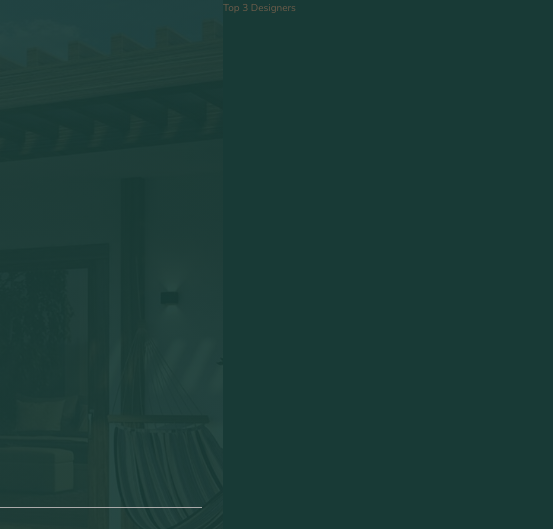
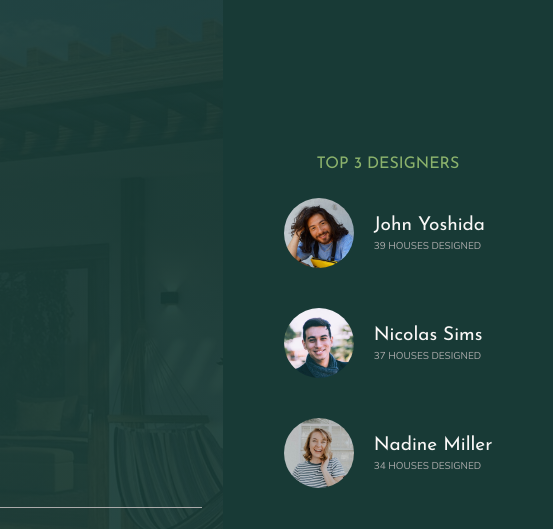
Before and after one commit to MareikeHeuer/1-home-css-grids, a website: page index.html in a window 1280 px wide. Shown: the top 529 px of the page, 727-1280 px from the left. Drawn offline with nearby package versions, Linux system fonts and the light colour scheme.

Commit message:
header designers part complete

```diff
--- a/index.html
+++ b/index.html
@@ -33,7 +33,28 @@
       </div>
     </header>
 
-    <div class="designers">Top 3 Designers</div>
+    <div class="designers">
+      <h3 class="heading-3">Top 3 Designers</h3>
+      <div class="designers__list">
+        <img src="img/designer-1.jpg" alt="Designer 1" class="designers__img">
+        <div class="designers__deatails">
+          <h4 class="heading-4 heading-4--light">John Yoshida</h4>
+          <p class="designers__designed">39 houses designed</p>
+        </div>
+
+          <img src="img/designer-2.jpg" alt="Designer 2" class="designers__img">
+        <div class="designers__deatails">
+          <h4 class="heading-4 heading-4--light">Nicolas Sims</h4>
+          <p class="designers__designed">37 houses designed</p>
+        </div>
+
+          <img src="img/designer-3.jpg" alt="Designer 3" class="designers__img">
+        <div class="designers__deatails">
+          <h4 class="heading-4 heading-4--light">Nadine Miller</h4>
+          <p class="designers__designed">34 houses designed</p>
+        </div>
+      </div>
+    </div>
 
     <section class="features">
       <div class="feature">
--- a/sass/_designers.scss
+++ b/sass/_designers.scss
@@ -1,4 +1,31 @@
 .designers {
   background-color: $color-secondary;
   grid-column: col-start 7 / full-end;
+  padding: 3rem;
+
+  display: grid;
+  align-content: center;
+  justify-content: center;
+  justify-items: center;
+  grid-row-gap: 2rem;
+
+  &__list {
+    display: grid;
+    grid-template-columns: min-content max-content;
+    grid-column-gap: 2rem;
+    grid-row-gap: 5vh; // height changes when resizing browser so it doesnt look too large
+    align-items: center;
+  }
+
+  &__img {
+    width: 7rem;
+    border-radius: 50%;
+    display: block;
+  }
+
+  &__designed {
+    text-transform: uppercase;
+    color: $color-grey-light-2;
+    margin-top: -0.3rem;
+  }
 }
```
Also changed, not shown: css/style.css.
